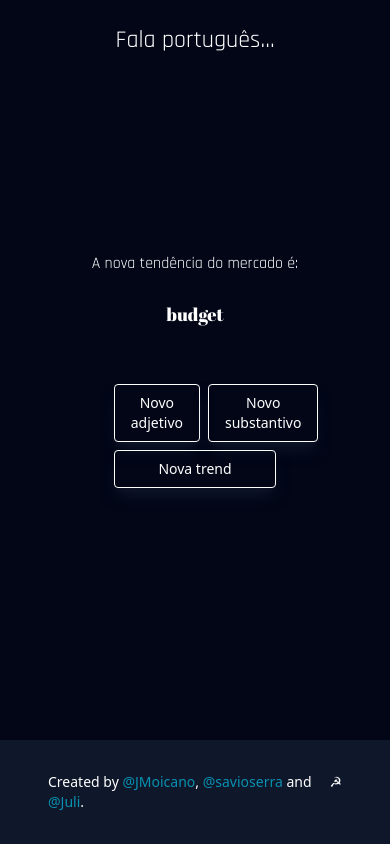
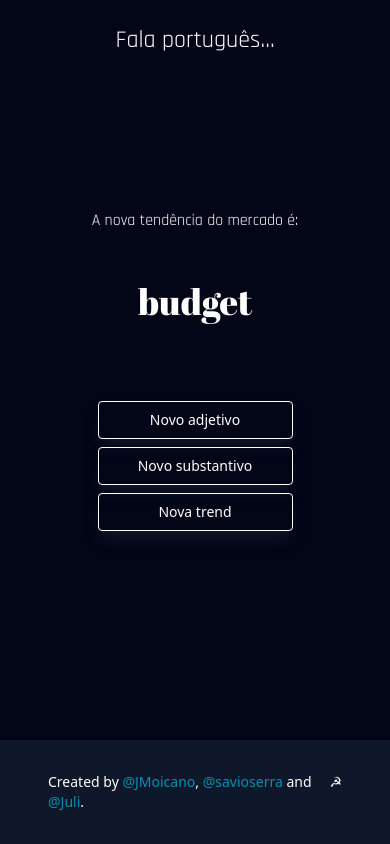
Before and after one commit to JMoicano/falaportugues-app, a Next.js app: page / in a window 390 px wide. Built offline with nearby package versions, Linux system fonts and the light colour scheme; no server answers.

Commit message:
style: fix mobile layout

```diff
--- a/src/app/page.js
+++ b/src/app/page.js
@@ -56,8 +56,8 @@
         {adjective} {noun}
       </WordContainer>
 
-      <div className="transition-all flex flex-col mt-12 gap-2 lg:gap-6 w-5/12">
-        <div className="flex gap-2 lg:gap-6">
+      <div className="transition-all flex flex-col mt-12 gap-2 lg:gap-6 w-6/12">
+        <div className="flex flex-col lg:flex-row gap-2 lg:gap-6">
           <Button
             className="flex-1"
             disabled={isLoading}
@@ -89,7 +89,7 @@
       className={classNames(
         abril.className,
         className,
-        "text-lg lg:text-4xl px-4 py-2 lg:py-4 rounded lg:rounded-xl text-white"
+        "text-4xl lg:text-8xl px-4 my-8 lg:py-4 rounded lg:rounded-xl text-white"
       )}
     >
       {children}
```
